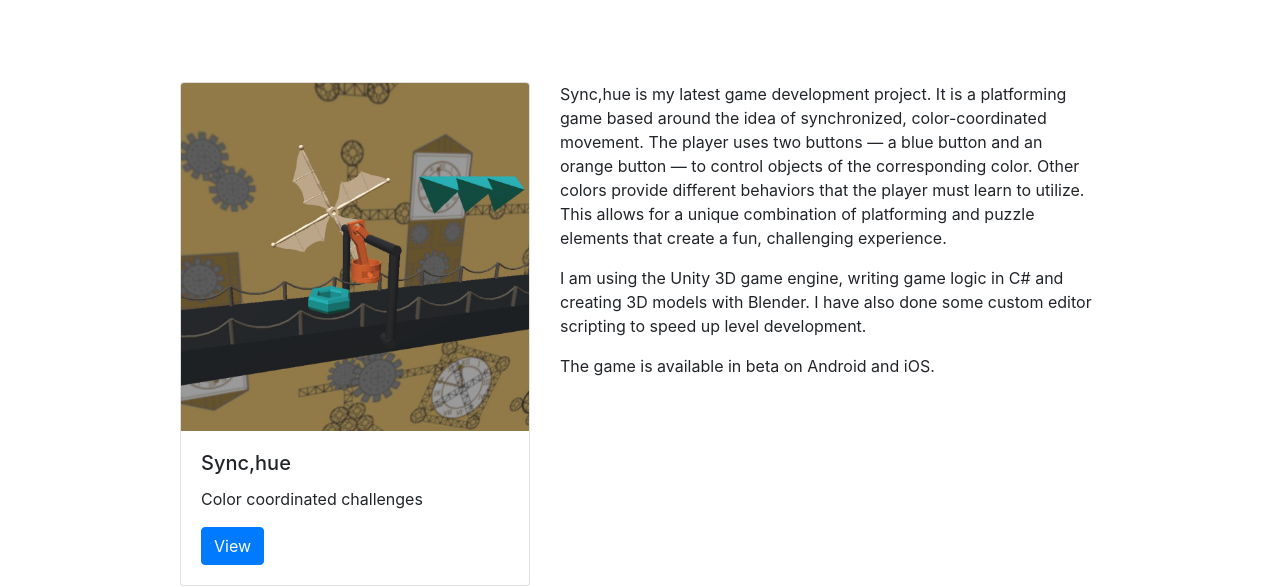
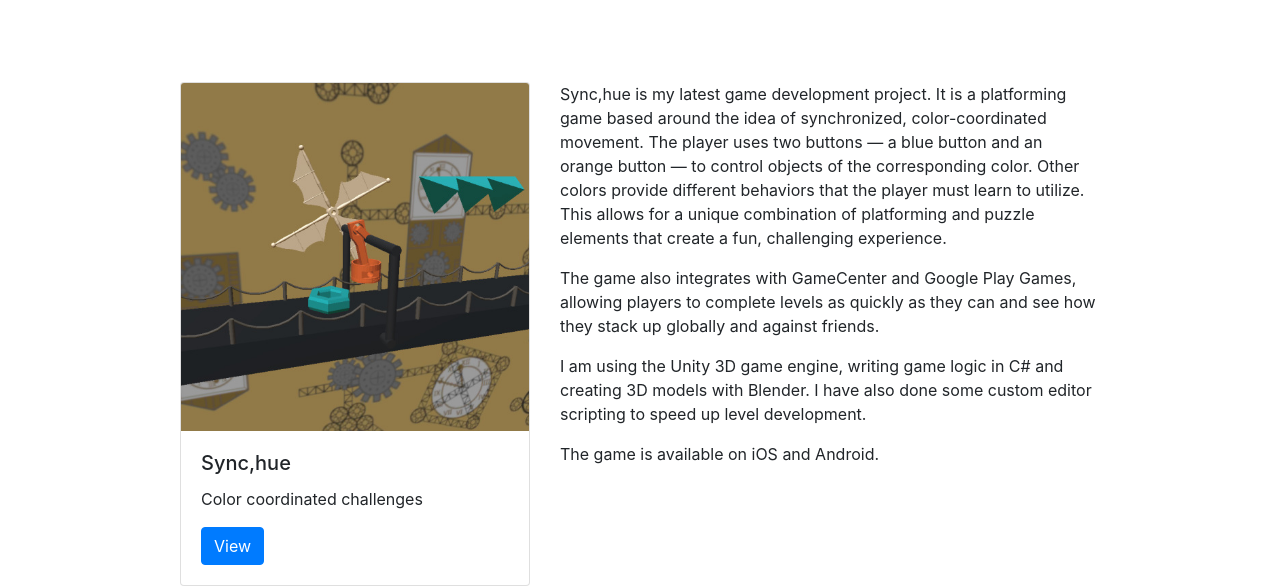
Before and after one commit to oadugmore/oadugmore.github.io, a plain HTML site: page index.html in a window 1280 px wide. Shown: the part 214-801 px from the top of the page. Drawn offline with nearby package versions, Linux system fonts and the light colour scheme.

Commit message:
update sync,hue section

```diff
--- a/index.html
+++ b/index.html
@@ -107,12 +107,16 @@
                         challenging experience.
                     </p>
                     <p>
+                        The game also integrates with GameCenter and Google Play Games, allowing players
+                        to complete levels as quickly as they can and see how they stack up globally and against friends.
+                    </p>
+                    <p>
                         I am using the Unity 3D game engine, writing game
                         logic in C# and creating 3D models with Blender.
                         I have also done some custom editor scripting to
                         speed up level development.
                     </p>
-                    <p>The game is available in beta on Android and iOS.
+                    <p>The game is available on iOS and Android.
                     </p>
                 </div>
             </div>
```
